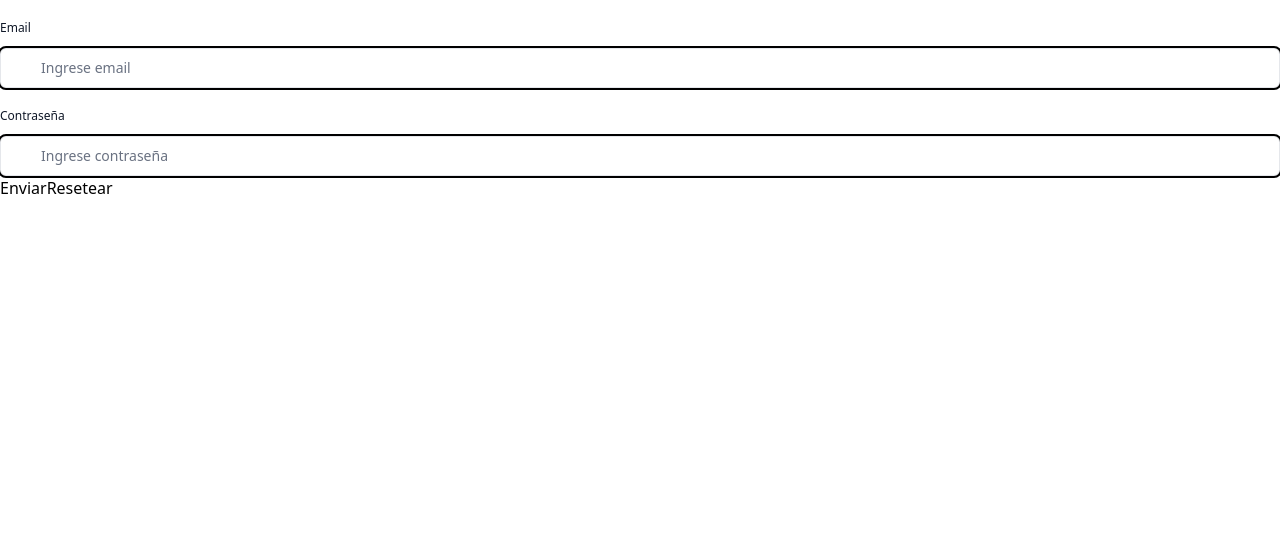
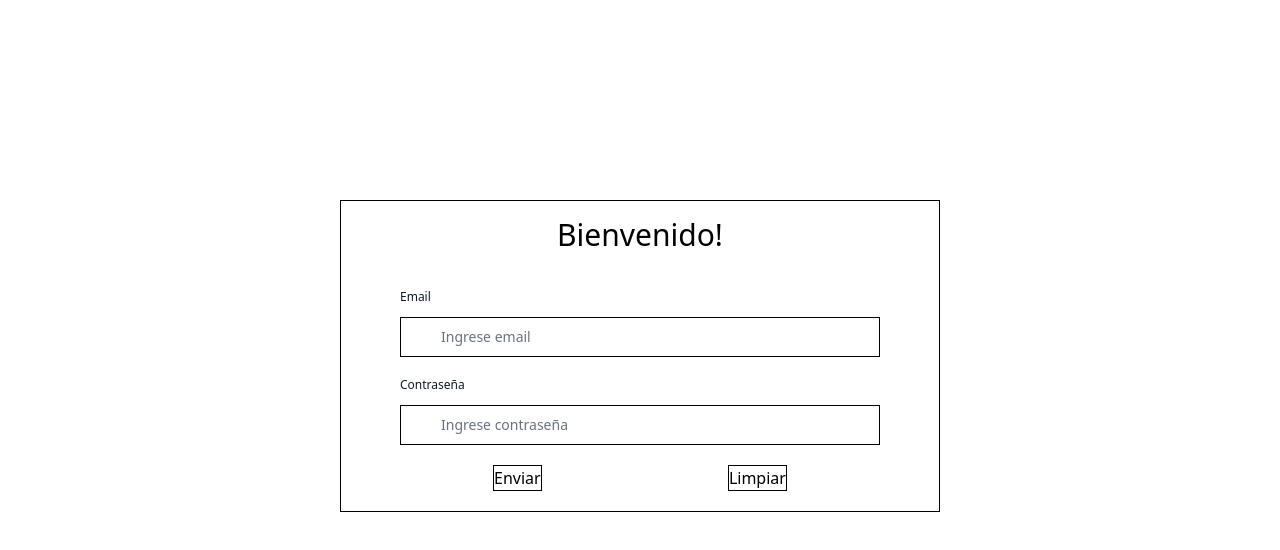
Before and after one commit to FloritoM/NextStep_TP, a Next.js app: page /login in a window 1280 px wide. Shown: the top 550 px of the page. Built offline with nearby package versions, Linux system fonts and the light colour scheme.

Commit message:
mis cambios

```diff
--- a/app/ui/loginForm.tsx
+++ b/app/ui/loginForm.tsx
@@ -28,8 +28,10 @@ export default function Login() {
     }
 
     return (
-        <form className="space-y-3">
-            <div className="w-full">
+        <form className="box-border w-150 m-auto border mt-50">
+            <h1 className="text-3xl p-4 text-center">Bienvenido!</h1>
+            <div className="w-120 m-auto">
+                <div className="mb-5 ">
                     <div>
                         <label
                             className="mb-3 mt-5 block text-xs font-medium text-gray-900"
@@ -39,7 +41,7 @@ export default function Login() {
                         </label>
                         <div className="relative">
                             <input
-                            className="peer block w-full rounded-md border border-gray-200 py-[9px] pl-10 text-sm outline-2 placeholder:text-gray-500"
+                                className="block w-full border border-black-200 py-[9px] pl-10 text-sm placeholder:text-gray-500"
                                 id="email"
                                 type="email"
                                 name="email"
@@ -57,7 +59,7 @@ export default function Login() {
                         </label>
                         <div className="relative">
                             <input
-                            className="peer block w-full rounded-md border border-gray-200 py-[9px] pl-10 text-sm outline-2 placeholder:text-gray-500"
+                                className="block w-full border border-black-200 py-[9px] pl-10 text-sm placeholder:text-gray-500"
                                 id="password"
                                 type="password"
                                 name="password"
@@ -67,9 +69,10 @@ export default function Login() {
                             />
                         </div>
                     </div>
-                <div>
-                    <Button className="cursor-pointer hover:bg-blue-400 focus-visible:outline focus-visible:outline-2 focus-visible:outline-offset-2 focus-visible:outline-blue-500 active:bg-blue-600 aria-disabled:cursor-not-allowed aria-disabled:opacity-50" buttonText={"Enviar"} />
-                    <Button className="cursor-pointer hover:bg-blue-400 focus-visible:outline focus-visible:outline-2 focus-visible:outline-offset-2 focus-visible:outline-blue-500 active:bg-blue-600 aria-disabled:cursor-not-allowed aria-disabled:opacity-50" buttonText={"Resetear"} />
+                </div>
+                <div className="flex justify-around mb-5">
+                    <Button className="cursor-pointer hover:bg-indigo-300 border-solid border-1 active:bg-blue-600 aria-disabled:cursor-not-allowed aria-disabled:opacity-50" buttonText={"Enviar"} />
+                    <Button className="cursor-pointer hover:bg-indigo-300 border-solid border-1 active:bg-blue-600 aria-disabled:cursor-not-allowed aria-disabled:opacity-50" buttonText={"Limpiar"} />
                 </div>
             </div>
         </form>
```
Lines whose indentation alone changed are shown as unchanged.
